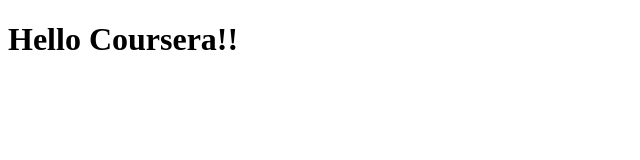
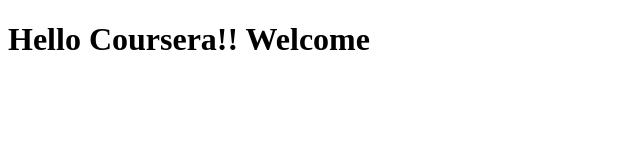
Before and after one commit to SwethaRavi/coursera-test, a plain HTML site: page site/index.html in a window 1280 px wide. Shown: the whole page, without its empty margins (0-640 px from the left). Drawn offline with Linux system fonts and the light colour scheme.

Commit message:
Modified page.

```diff
--- a/site/index.html
+++ b/site/index.html
@@ -4,6 +4,6 @@
 	<title>Coursera</title>
 </head>
 <body>
-<h1>Hello Coursera!!</h1>
+<h1>Hello Coursera!! Welcome </h1>
 </body>
 </html>
```
